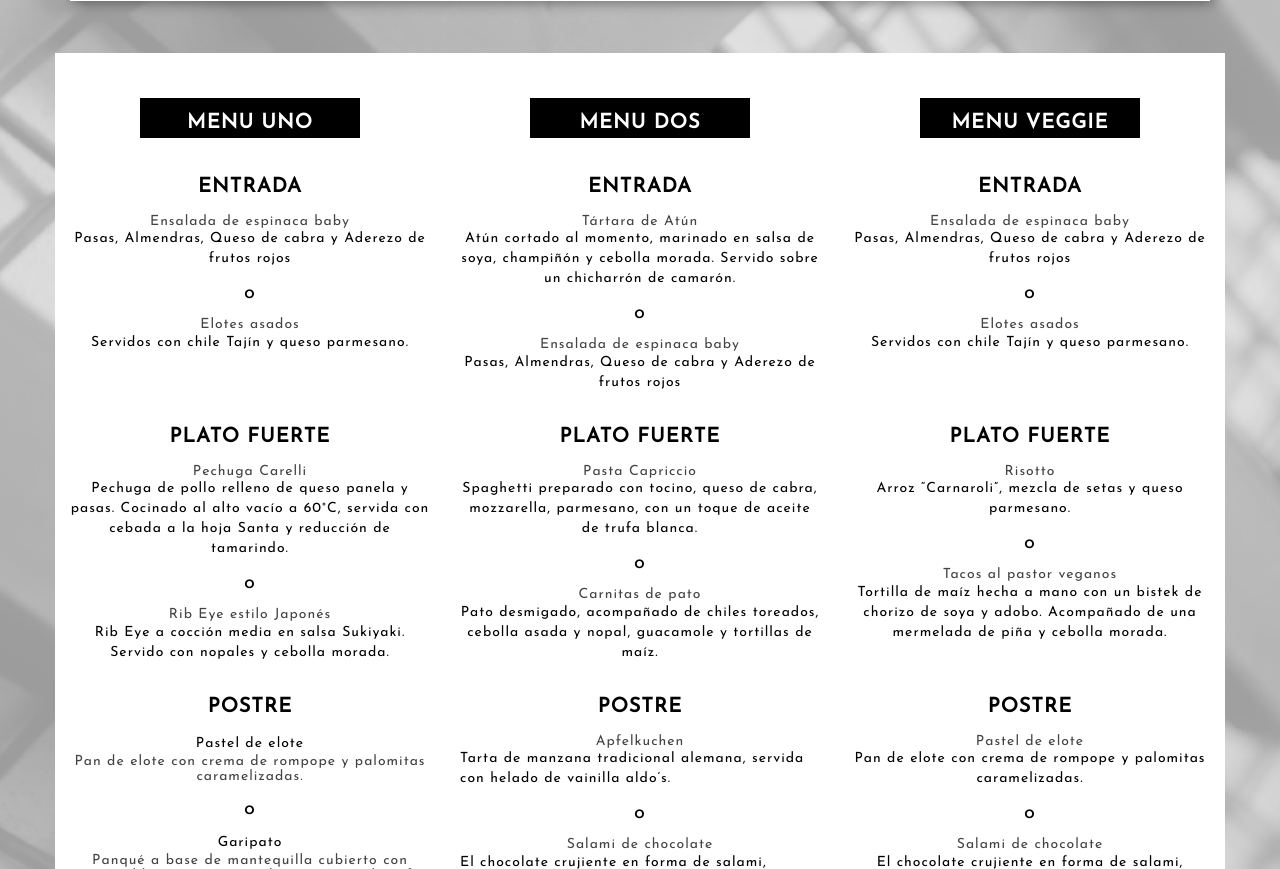
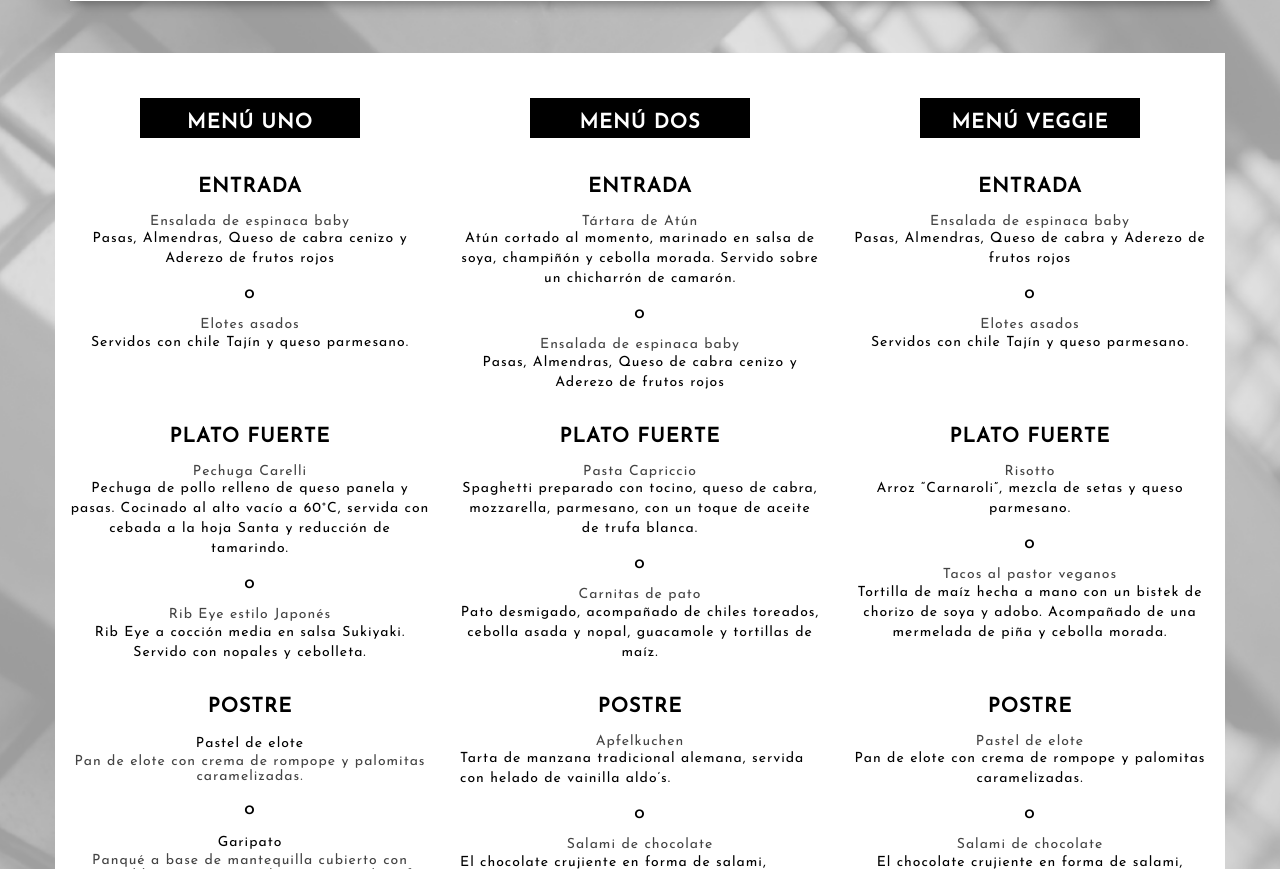
Before and after one commit to WebProgramingM/actualizacionN, a PHP site: page /posadas.php in a window 1280 px wide. Shown: the part 908-1777 px from the top of the page. Run offline with PHP 8.4, Linux system fonts and the light colour scheme; some libraries are stand-ins or nearby versions; some web fonts are replaced.

Commit message:
cambios en posadas

```diff
--- a/views/posadas.twig
+++ b/views/posadas.twig
@@ -32,12 +32,12 @@
 					<div class="container">
 						<div class="row">
 							<div class="titulo">
-								<h2 class="text-center">MENU UNO</h2>
+								<h2 class="text-center">MENÚ UNO</h2>
 							</div>
 							<div class="content-1">
 								<h3 class="text-center">ENTRADA</h3>
 								<h5 class="text-center">Ensalada de espinaca baby</h5>
-								<p class="text-center">Pasas, Almendras, Queso de cabra y Aderezo de frutos rojos</p>
+								<p class="text-center">Pasas, Almendras, Queso de cabra cenizo y Aderezo de frutos rojos</p>
 								<h4 class="opcion">o</h4>
 								<h5 class="text-center">Elotes asados</h5>
 								<p class="text-center">Servidos con chile Tajín y queso parmesano.</p>
@@ -48,7 +48,7 @@
 								<p class="text-center">Pechuga de pollo relleno de queso panela y pasas. Cocinado al alto vacío a 60°C, servida con cebada a la hoja Santa y reducción de tamarindo.</p>
 								<h4 class="opcion">o</h4>
 								<h5 class="text-center">Rib Eye estilo Japonés</h5>
-								<p class="text-center">Rib Eye a cocción media en salsa  Sukiyaki. Servido con nopales y cebolla morada.</p>
+								<p class="text-center">Rib Eye a cocción media en salsa  Sukiyaki. Servido con nopales y cebolleta.</p>
 							</div>
 							<div class="content-3">
 								<h3 class="text-center">POSTRE</h3>
@@ -67,7 +67,7 @@
 					<div class="container">
 						<div class="row">
 							<div class="titulo">
-								<h2 class="text-center">MENU dos</h2>
+								<h2 class="text-center">MENÚ DOS</h2>
 							</div>
 							<div class="content-1">
 								<h3 class="text-center">ENTRADA</h3>
@@ -75,7 +75,7 @@
 								<p class="text-center">Atún cortado al  momento, marinado en salsa de soya, champiñón y cebolla morada. Servido sobre un chicharrón de camarón.</p>
 								<h4 class="opcion">o</h4>
 								<h5 class="text-center"> Ensalada de espinaca baby</h5>
-								<p class="text-center">Pasas, Almendras, Queso de cabra y Aderezo de frutos rojos</p>
+								<p class="text-center">Pasas, Almendras, Queso de cabra cenizo y Aderezo de frutos rojos</p>
 							</div>
 							<div class="content-2">
 								<h3 class="text-center">PLATO FUERTE</h3>
@@ -101,7 +101,7 @@
 					<div class="container">
 						<div class="row">
 							<div class="titulo">
-								<h2 class="text-center">MENU veggie</h2>
+								<h2 class="text-center">MENÚ veggie</h2>
 							</div>
 							<div class="content-1">
 								<h3 class="text-center">ENTRADA</h3>
```
